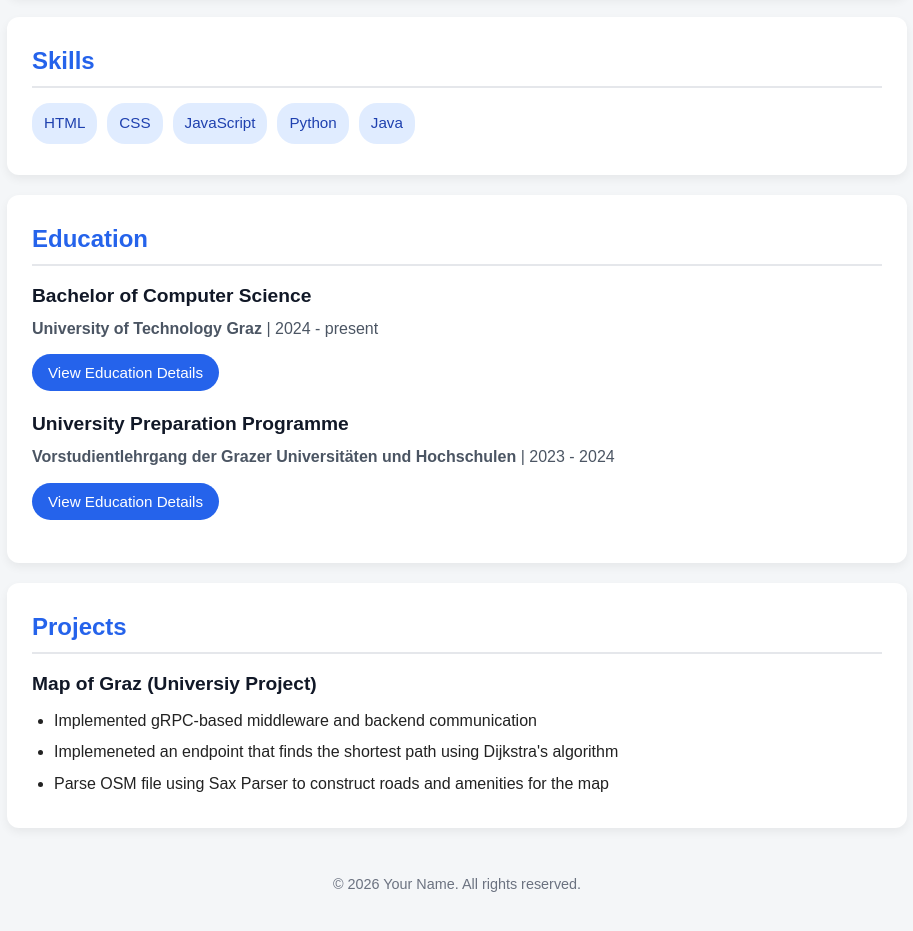
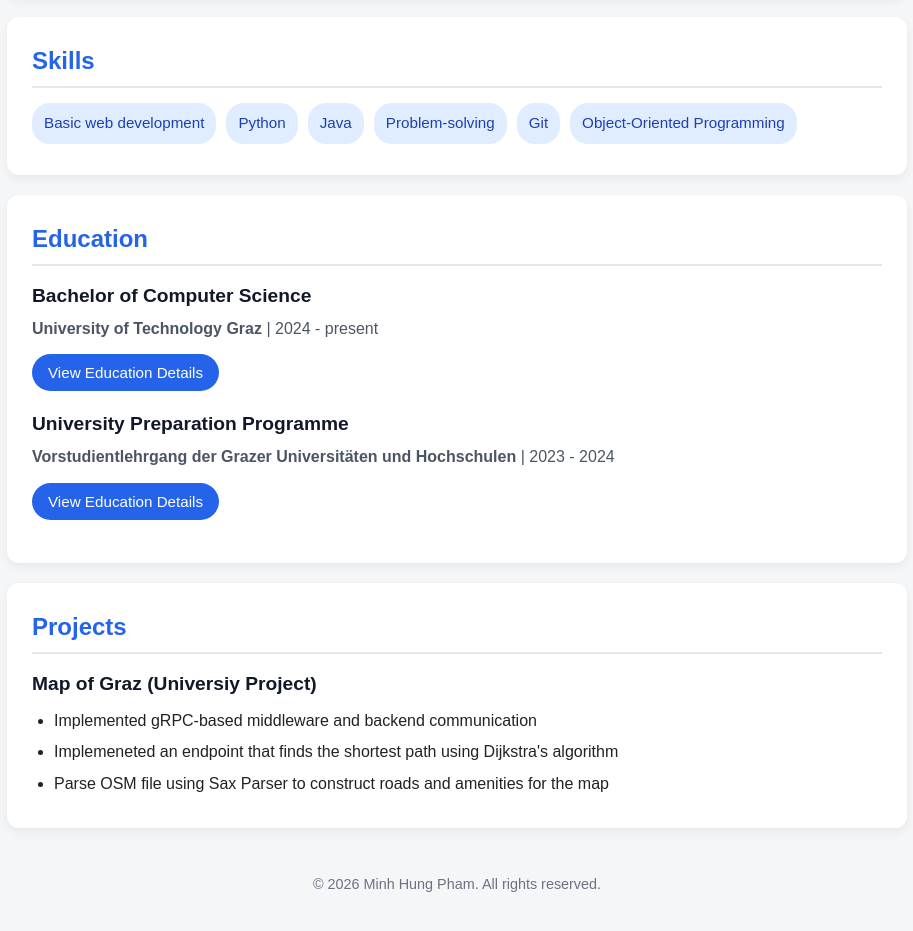
Before and after one commit to minhunpam/my-resume-website, a plain HTML site: page index.html in a window 1280 px wide. Shown: the part 449-1380 px from the top of the page, without its empty margins (183-1096 px from the left). Drawn offline with Linux system fonts and the light colour scheme.

Commit message:
Modify skills list + Add favicon for the webpage

```diff
--- a/index.html
+++ b/index.html
@@ -5,6 +5,7 @@
     <meta name="viewport" content="width=device-width, initial-scale=1.0" />
     <title>Your Name | Resume</title>
     <link rel="stylesheet" href="style.css"/>
+    <link rel="icon" type="image/x-icon" href="images/favicon.ico">
     <script src="script.js" async></script>
   </head>
   <body>
@@ -33,11 +34,12 @@
       <section id="skills">
         <h2>Skills</h2>
         <ul>
-          <li>HTML</li>
-          <li>CSS</li>
-          <li>JavaScript</li>
+          <li>Basic web development</li>
           <li>Python</li>
           <li>Java</li>
+          <li>Problem-solving</li>
+          <li>Git</li>
+          <li>Object-Oriented Programming</li>
         </ul>
       </section>
 
@@ -100,7 +102,7 @@
     </main>
 
     <footer>
-      <p>&copy; 2026 Your Name. All rights reserved.</p>
+      <p>&copy; 2026 Minh Hung Pham. All rights reserved.</p>
     </footer>
 
   </body>
```
Also changed, not shown: images/favicon.ico (added).
